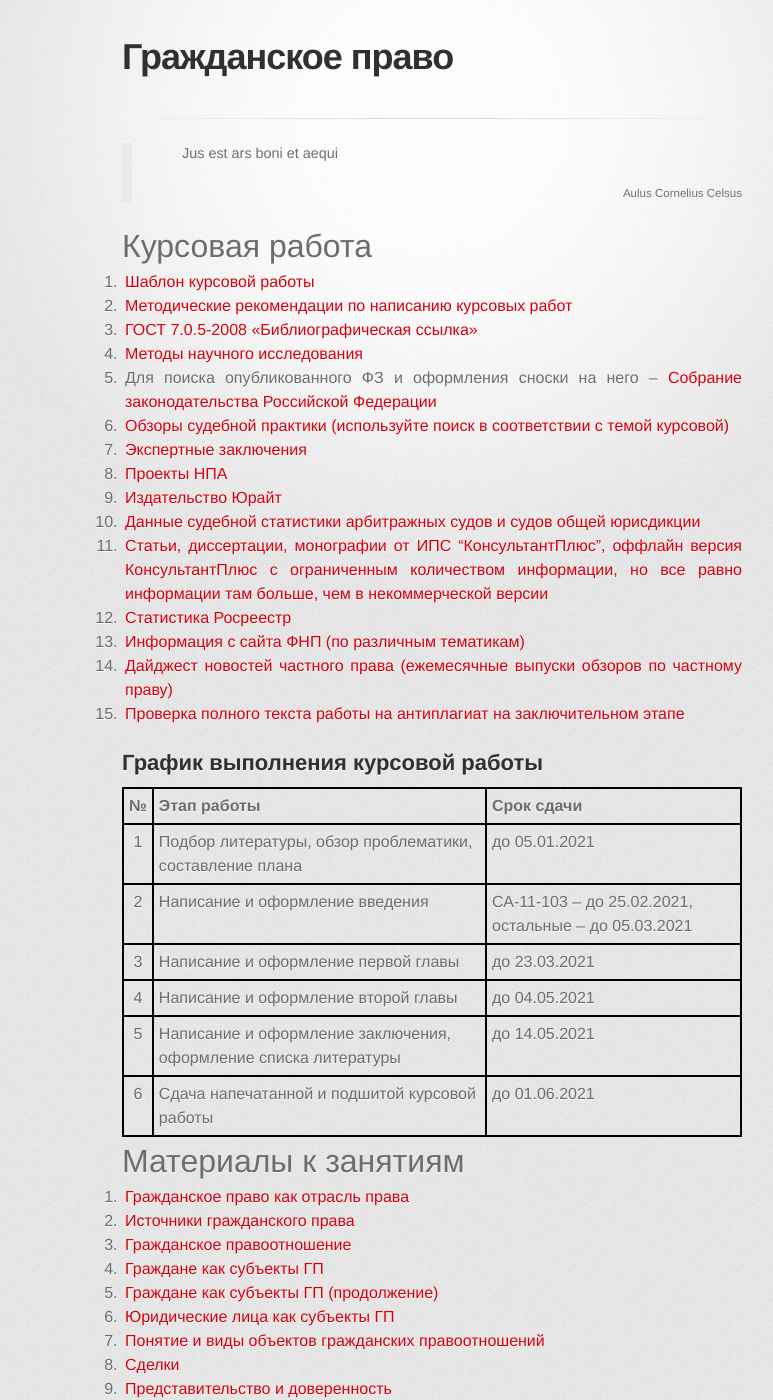
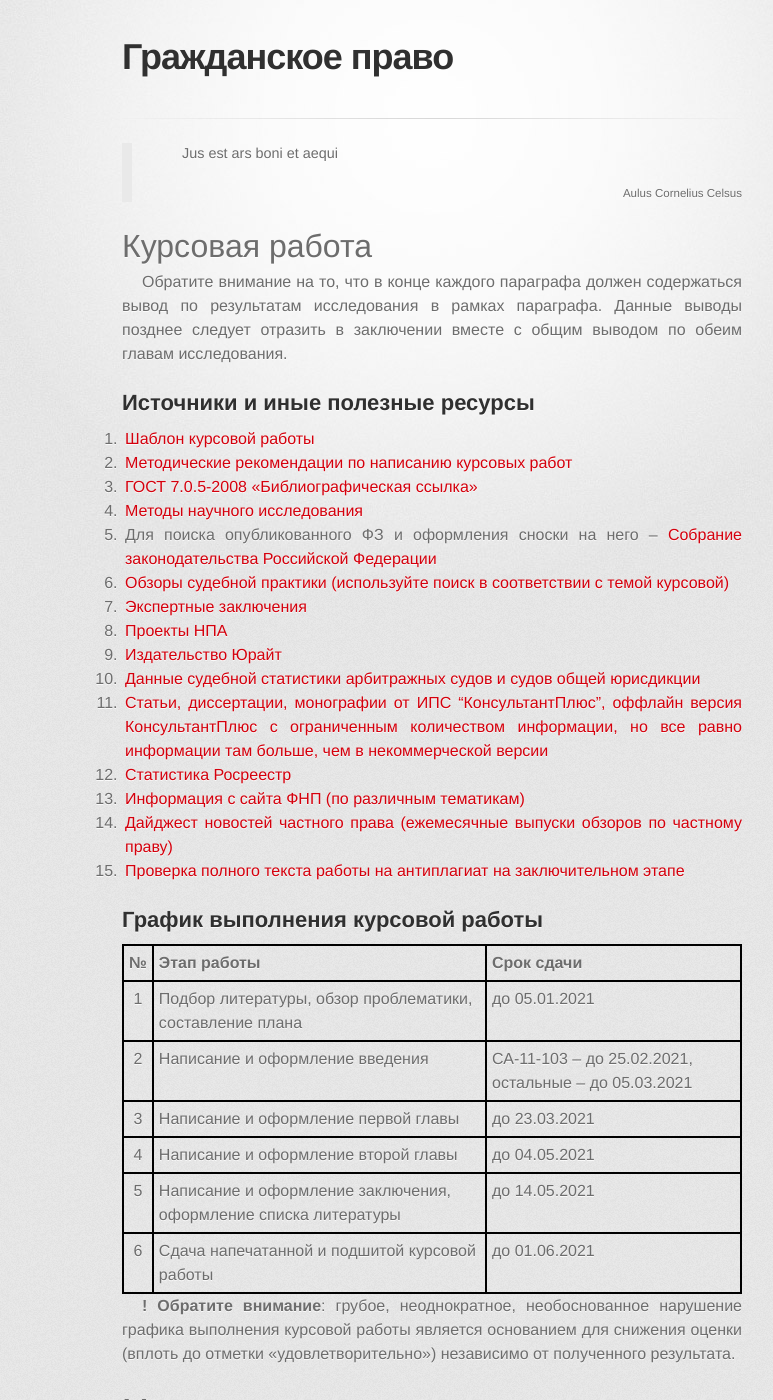
Before and after one commit to a-nova/a-nova.github.io, a Jekyll site: the page built from index.md, in a window 1280 px wide and 1400 px high. Shown: the whole window, without its empty margins (208-981 px from the left). Built offline with Jekyll 4.4.1, drawn with Linux system fonts in a browser that asks for light colours; some web fonts are replaced.

Commit message:
примечание о выводах

```diff
--- a/index.md
+++ b/index.md
@@ -26,6 +26,12 @@ th {
 
 <h1>Курсовая работа</h1>
 
+Обратите внимание на то, что в конце каждого параграфа должен содержаться вывод
+по результатам исследования в рамках параграфа. Данные выводы позднее следует
+отразить в заключении вместе с общим выводом по обеим главам исследования.
+
+<h2>Источники и иные полезные ресурсы</h2>
+
 1. [Шаблон курсовой работы](/Kursovaya_ryba.docx)
 2. [Методические рекомендации по написанию курсовых работ](/metodichka_po_kursovym_rabotam.docx)
 3. [ГОСТ 7.0.5-2008 «Библиографическая ссылка»](/gost-7_0_8-2008.pdf)
@@ -52,6 +58,8 @@ th {
 |   4   | Написание и оформление второй главы                             | до 04.05.2021                                          |
 |   5   | Написание и оформление заключения, оформление списка литературы | до 14.05.2021                                          |
 |   6   | Сдача напечатанной и подшитой курсовой работы                   | до 01.06.2021                                          |
+
+**! Обратите внимание**: грубое, неоднократное, необоснованное нарушение графика выполнения курсовой работы является основанием для снижения оценки (вплоть до отметки «удовлетворительно») независимо от полученного результата.
 
 <!-- <ul> -->
 
```
